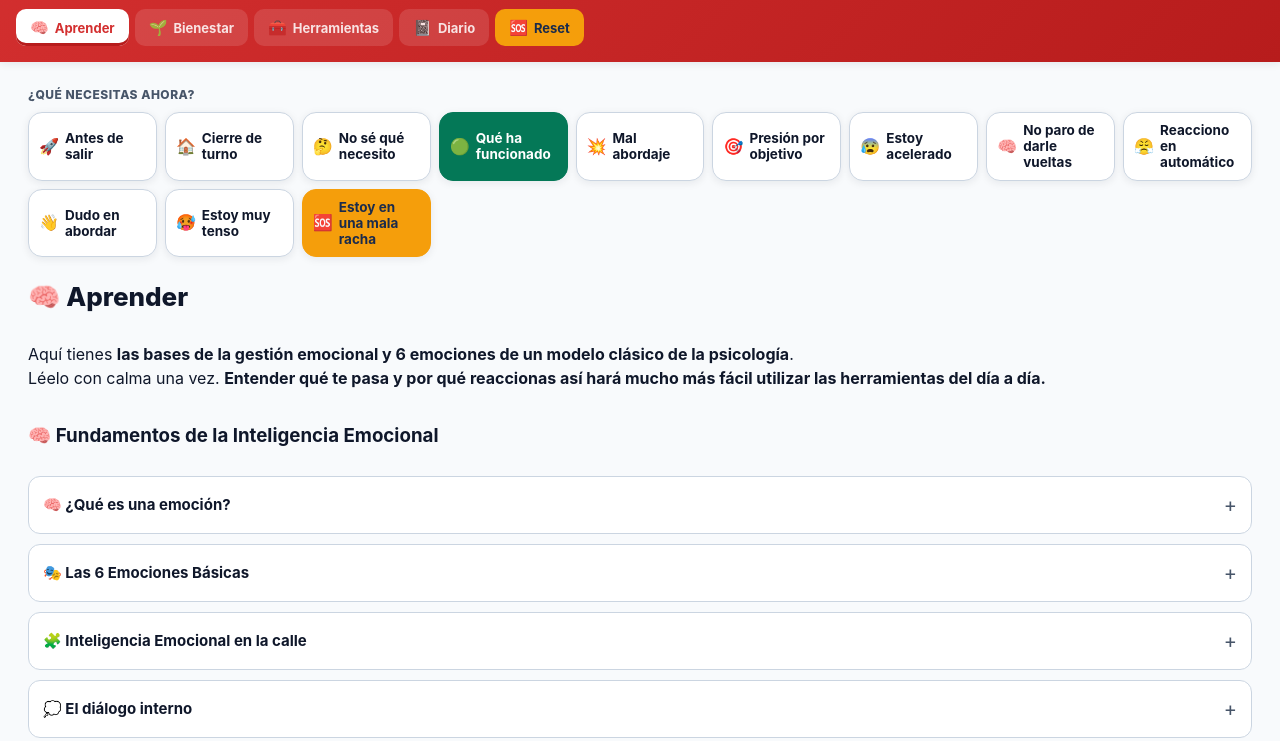
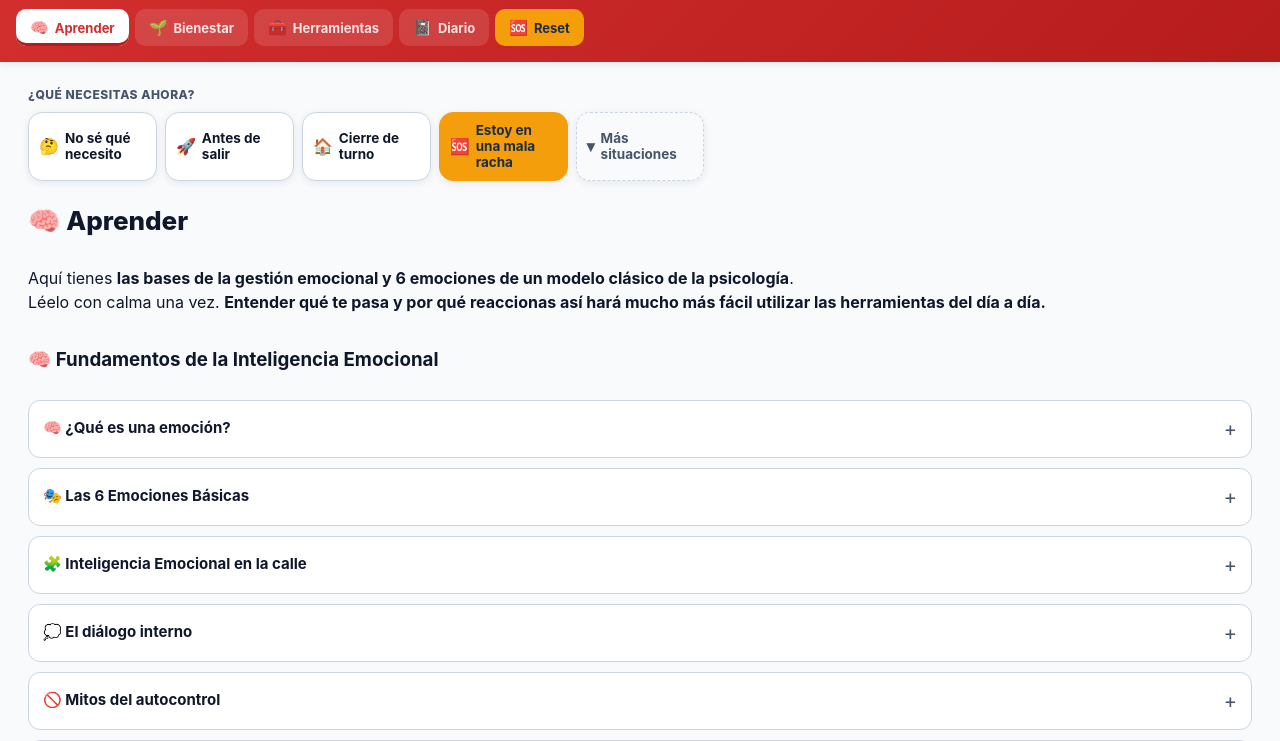
Before and after one commit to danytf/emociones, a plain HTML site: page index.html in a window 1280 px wide. Shown: the part 59-800 px from the top of the page. Drawn offline with Linux system fonts and the light colour scheme.

Commit message:
Quick Launcher: colapsar situaciones especificas bajo "Mas situaciones"
Con 12 botones (13 con el Kit) el Quick Launcher se habia convertido
en un segundo menu, justo lo contrario de su proposito original.

Se separa en dos grupos sin eliminar ninguna funcionalidad:

SIEMPRE VISIBLE (no se solapan con nada mas, cubren los casos de
timing/proposito distintos): No sé qué necesito (red de seguridad
para quien no sabe que le pasa), Antes de salir, Cierre de turno
(rituales diarios de inicio/fin de turno) y Estoy en una mala racha
(Reset, patron de varios dias).

BAJO "Más situaciones ▾" (un tap para desplegar in-situ, sin
overlay ni scroll oculto): Qué ha funcionado, Mal abordaje, Presión
por objetivo, Estoy acelerado, No paro de darle vueltas, Reacciono
en automático, Dudo en abordar, Estoy muy tenso. Todas estas ya
tienen ademas una via alternativa de acceso via "No sé qué
necesito", que sigue siempre visible.

Vista por defecto: 2 filas (5 botones + toggle) en vez de 6-7 filas.
Todo sigue accesible con un solo tap adicional, nada se ha
eliminado ni ocultado detras de scroll.

Co-Authored-By: Claude Sonnet 5 <noreply@anthropic.com>

```diff
--- a/index.html
+++ b/index.html
@@ -141,6 +141,9 @@ main{
 .ql-btn .ql-em{font-size:16px;}
 .ql-btn.ql-reset{background:var(--reset-amber);border-color:var(--reset-amber);color:#1A2B4C;}
 .ql-btn.ql-success{background:var(--success-green);border-color:var(--success-green);color:#fff;}
+.ql-more-collapsed{display:none;}
+.ql-more-expanded{display:contents;}
+.ql-btn.ql-toggle{background:transparent;border-style:dashed;color:var(--text-secondary);justify-content:center;}
 #qlKitSlot{display:contents;}
 .ql-btn.ql-kit{background:var(--wesser-red);border-color:var(--wesser-red);color:#fff;}
 .view.active{
@@ -443,9 +446,11 @@ details.help-item .help-body .flow-diagram{margin:14px 0;}
     <div class="ql-title">¿Qué necesitas ahora?</div>
     <div class="ql-row" id="qlRow">
       <span id="qlKitSlot"></span>
+      <button class="ql-btn" onclick="startNoSeQueNecesito()"><span class="ql-em">🤔</span><span class="ql-lb">No sé qué necesito</span></button>
       <button class="ql-btn" onclick="startPreTurno()"><span class="ql-em">🚀</span><span class="ql-lb">Antes de salir</span></button>
       <button class="ql-btn" onclick="startCierreTurno()"><span class="ql-em">🏠</span><span class="ql-lb">Cierre de turno</span></button>
-      <button class="ql-btn" onclick="startNoSeQueNecesito()"><span class="ql-em">🤔</span><span class="ql-lb">No sé qué necesito</span></button>
+      <button class="ql-btn ql-reset" onclick="openReset()"><span class="ql-em">🆘</span><span class="ql-lb">Estoy en una mala racha</span></button>
+      <div id="qlMoreWrap" class="ql-more-collapsed">
         <button class="ql-btn ql-success" onclick="startExito()"><span class="ql-em">🟢</span><span class="ql-lb">Qué ha funcionado</span></button>
         <button class="ql-btn" onclick="startBadApproach()"><span class="ql-em">💥</span><span class="ql-lb">Mal abordaje</span></button>
         <button class="ql-btn" onclick="startResultadoProceso()"><span class="ql-em">🎯</span><span class="ql-lb">Presión por objetivo</span></button>
@@ -454,7 +459,8 @@ details.help-item .help-body .flow-diagram{margin:14px 0;}
         <button class="ql-btn" onclick="startPauseDecision()"><span class="ql-em">😤</span><span class="ql-lb">Reacciono en automático</span></button>
         <button class="ql-btn" onclick="startMomentoDecidir()"><span class="ql-em">👋</span><span class="ql-lb">Dudo en abordar</span></button>
         <button class="ql-btn" onclick="startTense()"><span class="ql-em">🥵</span><span class="ql-lb">Estoy muy tenso</span></button>
-      <button class="ql-btn ql-reset" onclick="openReset()"><span class="ql-em">🆘</span><span class="ql-lb">Estoy en una mala racha</span></button>
+      </div>
+      <button class="ql-btn ql-toggle" id="qlToggleBtn" onclick="toggleQlMore()"><span class="ql-em">▾</span><span class="ql-lb">Más situaciones</span></button>
     </div>
   </div>
 
@@ -1292,6 +1298,17 @@ function renderQlKitButton(){
     : '';
 }
 renderQlKitButton();
+
+let qlMoreExpanded = false;
+function toggleQlMore(){
+  qlMoreExpanded = !qlMoreExpanded;
+  const wrap = document.getElementById('qlMoreWrap');
+  const btn = document.getElementById('qlToggleBtn');
+  wrap.className = qlMoreExpanded ? 'ql-more-expanded' : 'ql-more-collapsed';
+  btn.innerHTML = qlMoreExpanded
+    ? '<span class="ql-em">▲</span><span class="ql-lb">Menos</span>'
+    : '<span class="ql-em">▾</span><span class="ql-lb">Más situaciones</span>';
+}
 
 /* ============ HELP OVERLAY ============ */
 function openHelp(){ document.getElementById('helpOverlay').classList.add('active'); }
```
Lines whose indentation alone changed are shown as unchanged.
